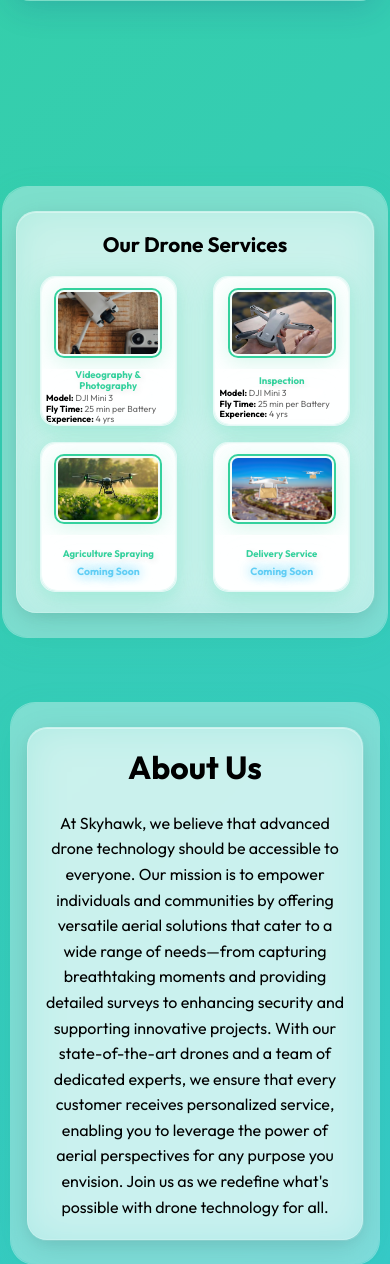
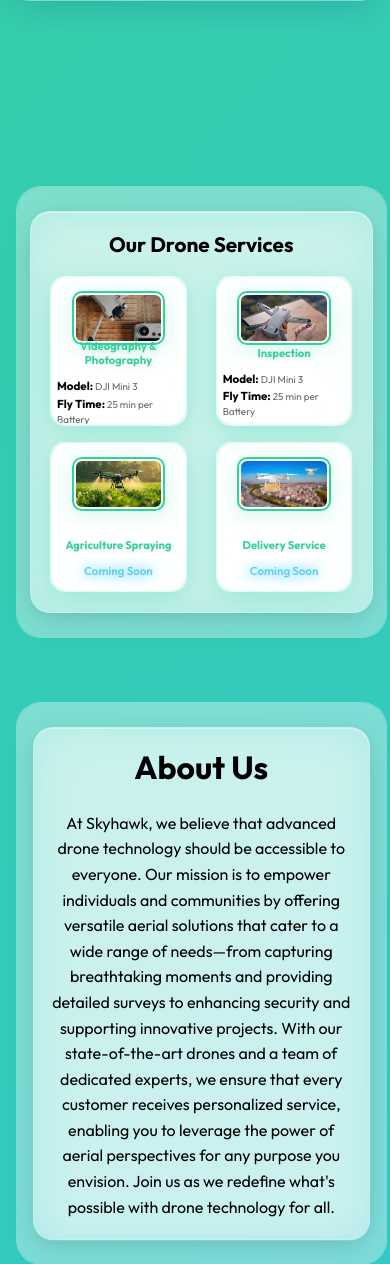
Before and after one commit to karthik-2-2/skyhawkservices, a PHP site: page / in a window 390 px wide. Shown: the part 690-1954 px from the top of the page. Run offline with PHP 8.4, Linux system fonts and the light colour scheme.

Commit message:
MOBILE SERVICES FIX: Better margins, larger text, smoother flipping. Services container 98vw->94vw for edge margin, about section matched. Card text increased: h3 0.75->0.85rem, specs 0.6->0.7rem, line-height 1.2->1.5. Images reduced 85%->75%, height 60%->55%. Smooth flip: cubic-bezier(0.4,0.0,0.2,1) 0.8s transition. All breakpoints updated

```diff
--- a/index.php
+++ b/index.php
@@ -1728,13 +1728,14 @@
       }
 
       .services-container {
-        width: 98vw;
+        width: 94vw; /* Reduced from 98vw to add more margin from edges */
         max-width: none;
-        padding: clamp(1.5rem, 5vw, 2.5rem) clamp(1rem, 4vw, 2rem); /* Reduced padding */
+        padding: clamp(1.5rem, 5vw, 2.5rem) clamp(1rem, 4vw, 2rem);
+        margin: 0 auto; /* Center the container */
       }
 
       .services-wrapper {
-        padding: clamp(1.2rem, 4vw, 2rem) clamp(1rem, 4vw, 2rem); /* Reduced padding */
+        padding: clamp(1.2rem, 4vw, 2rem) clamp(1rem, 4vw, 2rem);
       }
 
       .services-wrapper h2 {
@@ -1756,57 +1757,72 @@
       }
 
       .card {
-        width: clamp(150px, 45vw, 180px); /* Slightly larger cards for mobile */
+        width: clamp(150px, 45vw, 180px);
         height: clamp(190px, 47vw, 230px);
         margin: 0;
+        /* Smoother flip transition */
+        transition: transform 0.6s cubic-bezier(0.4, 0.0, 0.2, 1);
+      }
+
+      .card .services-card-front, .card .services-card-back {
+        /* Smoother, faster flip with better easing */
+        transition: transform 0.8s cubic-bezier(0.4, 0.0, 0.2, 1) !important;
       }
 
       .service-image-frame {
-        padding: 8px;
-        height: 60%;
+        padding: 6px; /* Reduced padding */
+        height: 55%; /* Reduced from 60% to make image smaller */
       }
 
       .service-image-frame img {
-        width: 85%;
-        height: 85%;
-        padding: 6px;
+        width: 75%; /* Reduced from 85% to make image smaller */
+        height: 75%; /* Reduced from 85% to make image smaller */
+        padding: 4px; /* Reduced padding */
       }
 
       .service-card-info {
-        padding: 0.4rem;
-        height: 40%;
+        padding: 0.5rem 0.4rem; /* Added top padding */
+        height: 45%; /* Increased from 40% to accommodate larger text */
       }
 
       .service-card-info h3 {
-        font-size: 0.75rem;
-        margin: 0 0 3px 0;
-        line-height: 1.1;
+        font-size: 0.85rem !important; /* Increased from 0.75rem */
+        margin: 0 0 5px 0; /* Increased bottom margin */
+        line-height: 1.2; /* Increased from 1.1 */
+        font-weight: 700; /* Make it bolder */
       }
 
       .service-card-info .specs {
-        font-size: 0.6rem;
-        line-height: 1.2;
+        font-size: 0.7rem !important; /* Increased from 0.6rem */
+        line-height: 1.5 !important; /* Increased from 1.2 for better spacing */
+        margin-top: 4px;
+      }
+
+      .service-card-info .specs strong {
+        font-size: 0.72rem; /* Slightly larger for labels */
       }
 
       .coming-soon {
-        font-size: 0.65rem;
-        margin-top: 3px;
+        font-size: 0.72rem; /* Increased from 0.65rem */
+        margin-top: 5px;
+        font-weight: 600;
       }
 
       .services-card-back {
-        padding: 1rem;
+        padding: 1.2rem; /* Increased padding */
       }
 
       .service-card-content p {
-        font-size: 0.7rem;
-        margin-bottom: 0.8rem;
-        line-height: 1.3;
+        font-size: 0.8rem !important; /* Increased from 0.7rem */
+        margin-bottom: 1rem; /* Increased spacing */
+        line-height: 1.5 !important; /* Increased from 1.3 */
       }
 
       .book-btn {
-        padding: 0.4rem 0.8rem;
-        font-size: 0.65rem;
+        padding: 0.5rem 1rem !important; /* Increased from 0.4rem 0.8rem */
+        font-size: 0.75rem !important; /* Increased from 0.65rem */
         border-radius: 12px;
+        font-weight: 700;
       }
 
       .about-section {
@@ -1905,7 +1922,7 @@
 
     @media (max-width: 480px) {
       .services-container {
-        width: 99vw;
+        width: 95vw; /* Reduced to add margin from edges */
         padding: clamp(1.5rem, 5vw, 2.5rem) clamp(0.8rem, 3vw, 1.5rem);
       }
 
@@ -1935,46 +1952,56 @@
         width: clamp(110px, 35vw, 140px);
         height: clamp(150px, 38vw, 180px);
         margin: 0;
+        /* Smoother flip */
+        transition: transform 0.6s cubic-bezier(0.4, 0.0, 0.2, 1);
+      }
+
+      .card .services-card-front, .card .services-card-back {
+        transition: transform 0.8s cubic-bezier(0.4, 0.0, 0.2, 1) !important;
       }
 
       .service-image-frame {
-        padding: 5px !important;
-        height: 62% !important;
+        padding: 4px !important; /* Reduced */
+        height: 55% !important; /* Reduced to make image smaller */
       }
 
       .service-image-frame img {
-        width: 88% !important;
-        height: 88% !important;
+        width: 75% !important; /* Reduced to make image smaller */
+        height: 75% !important; /* Reduced to make image smaller */
         padding: 2px !important;
       }
 
       .service-card-info {
-        padding: 0.25rem !important;
-        height: 38% !important;
+        padding: 0.3rem !important;
+        height: 45% !important; /* Increased for larger text */
       }
 
       .service-card-info h3 {
-        font-size: 0.6rem !important;
+        font-size: 0.7rem !important; /* Increased from 0.6rem */
+        line-height: 1.3 !important;
+        font-weight: 700 !important;
       }
 
       .service-card-info .specs {
-        font-size: 0.55rem !important;
+        font-size: 0.62rem !important; /* Increased from 0.55rem */
+        line-height: 1.5 !important; /* Added better line spacing */
       }
 
       .services-card-back {
-        padding: 0.6rem !important;
+        padding: 0.8rem !important; /* Increased */
       }
 
       .service-card-content p {
-        font-size: 0.6rem !important;
-        margin-bottom: 0.6rem !important;
-        line-height: 1.15 !important;
+        font-size: 0.68rem !important; /* Increased from 0.6rem */
+        margin-bottom: 0.7rem !important;
+        line-height: 1.4 !important; /* Increased from 1.15 */
       }
 
       .book-btn {
-        padding: 0.3rem 0.6rem !important;
-        font-size: 0.55rem !important;
+        padding: 0.35rem 0.7rem !important; /* Increased */
+        font-size: 0.6rem !important; /* Increased from 0.55rem */
         border-radius: 8px !important;
+        font-weight: 700 !important;
       }
     }
 
```
Also changed, not shown: other parts of index.php (+31 -14 lines).
